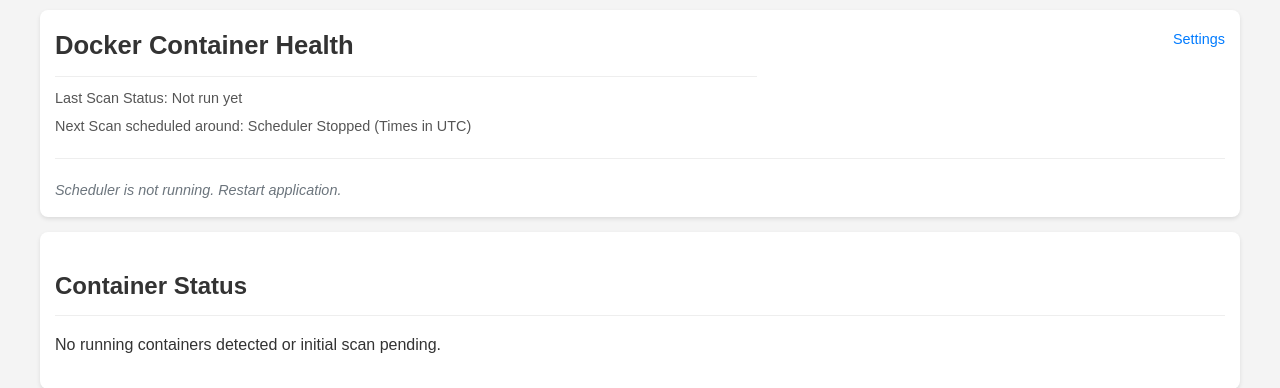
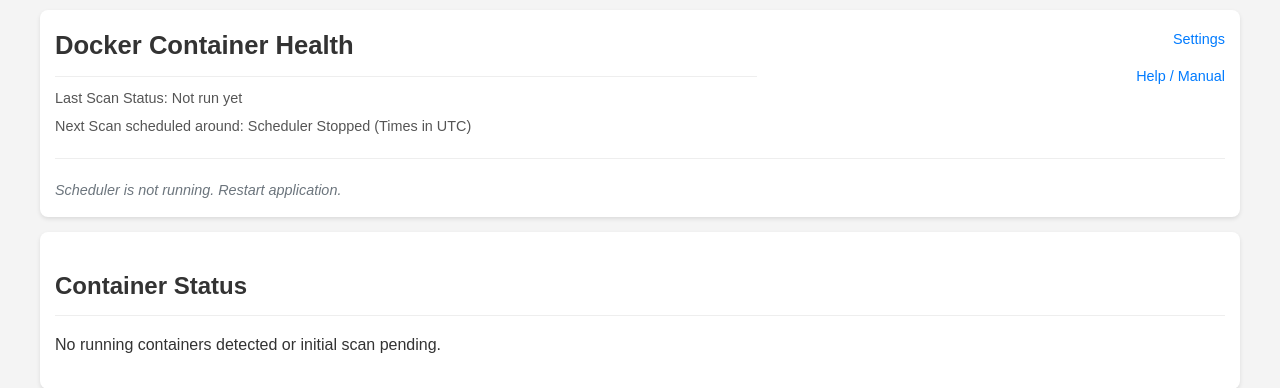
Before and after one commit to adampdxdotcom/GeordiLogger, a Flask app: page / in a window 1280 px wide. Shown: the top 388 px of the page. Run offline with Flask 2, Linux system fonts and the light colour scheme.

Commit message:
Update from local

```diff
--- a/app.py
+++ b/app.py
@@ -261,6 +261,16 @@
     with settings_lock: current_color_settings = {k: v for k, v in app_settings.items() if k.startswith('color_')}
     return render_template('history.html', records=history_records, container_name=container_name, container_id=container_id, timezone_obj=display_timezone_obj, color_settings=current_color_settings)
 
+# --- NEW Help Page Route ---
+@app.route('/help')
+def help_page():
+    """Displays the static help/manual page."""
+    logging.debug("Rendering help page.")
+    # You could potentially pass settings or other info here if needed later
+    return render_template('help.html')
+# --- END NEW Help Page Route ---
+
+
 # --- CORRECTED /settings route ---
 @app.route('/settings', methods=['GET', 'POST'])
 def settings():
--- a/templates/index.html
+++ b/templates/index.html
@@ -266,7 +266,7 @@
                 <!-- Settings Link -->
                 <a href="{{ url_for('settings') }}" class="header-link">Settings</a>
                 <!-- Help Link -->
-                {# <a href="{{ url_for('help_page') }}" class="header-link">Help / Manual</a> #}
+                <a href="{{ url_for('help_page') }}" class="header-link">Help / Manual</a>
                 <!-- Model selector form REMOVED from here -->
             </div>
         </div> <!-- End scan-info-header -->
```
Also changed, not shown: templates/help.html (renamed from templates/help.txt).
